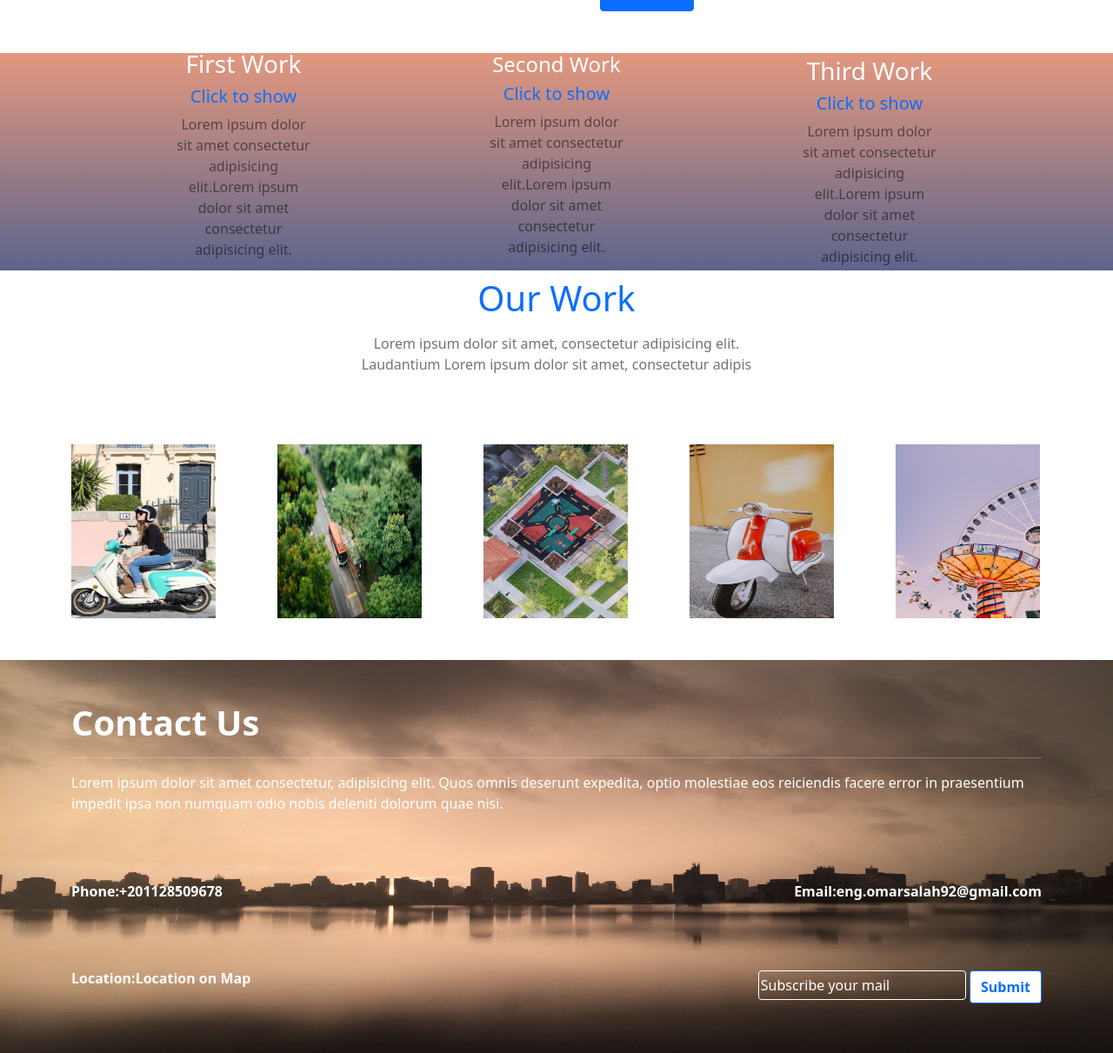
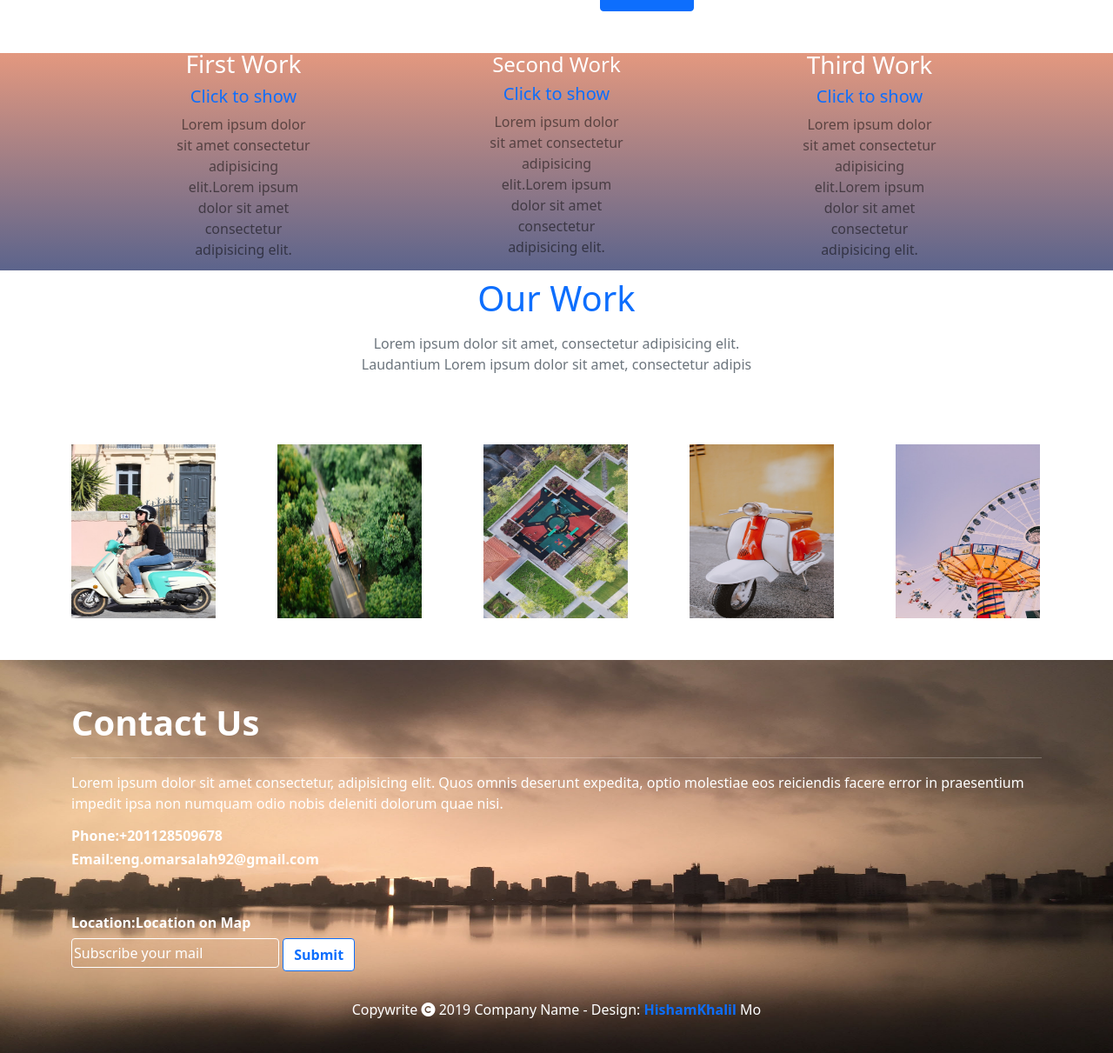
Before and after one commit to OmarSalah92/Town, a plain HTML site: page index.html in a window 1280 px wide. Shown: the part 1217-2428 px from the top of the page at 87% size. Drawn offline with Linux system fonts and the light colour scheme.

Commit message:
Update style.css

```diff
--- a/CSS/style.css
+++ b/CSS/style.css
@@ -64,6 +64,7 @@ a:hover {
 }
 .third {
     width: 10pc;
+    margin-bottom: 15px;
 }
 .row {
     column-gap: 47px;
@@ -106,6 +107,9 @@ background-repeat: round;
 .sub-main {
     height: 100px;
     margin-top: 5rem;
+    display: flex;
+    flex-direction: column;
+    margin: auto;
 }
 
 ::placeholder {
@@ -114,6 +118,8 @@ background-repeat: round;
 
 .sub-main2 {
     height: 100px;
+    display: flex;
+    flex-direction: column;
 }
 
 
@@ -229,9 +235,6 @@ background-repeat: round;
                     }
                 }
 
-
-
-
                 @media screen and  (max-width: 1000px) {
                     .heading2 {
                         width: 90% !important;
```
